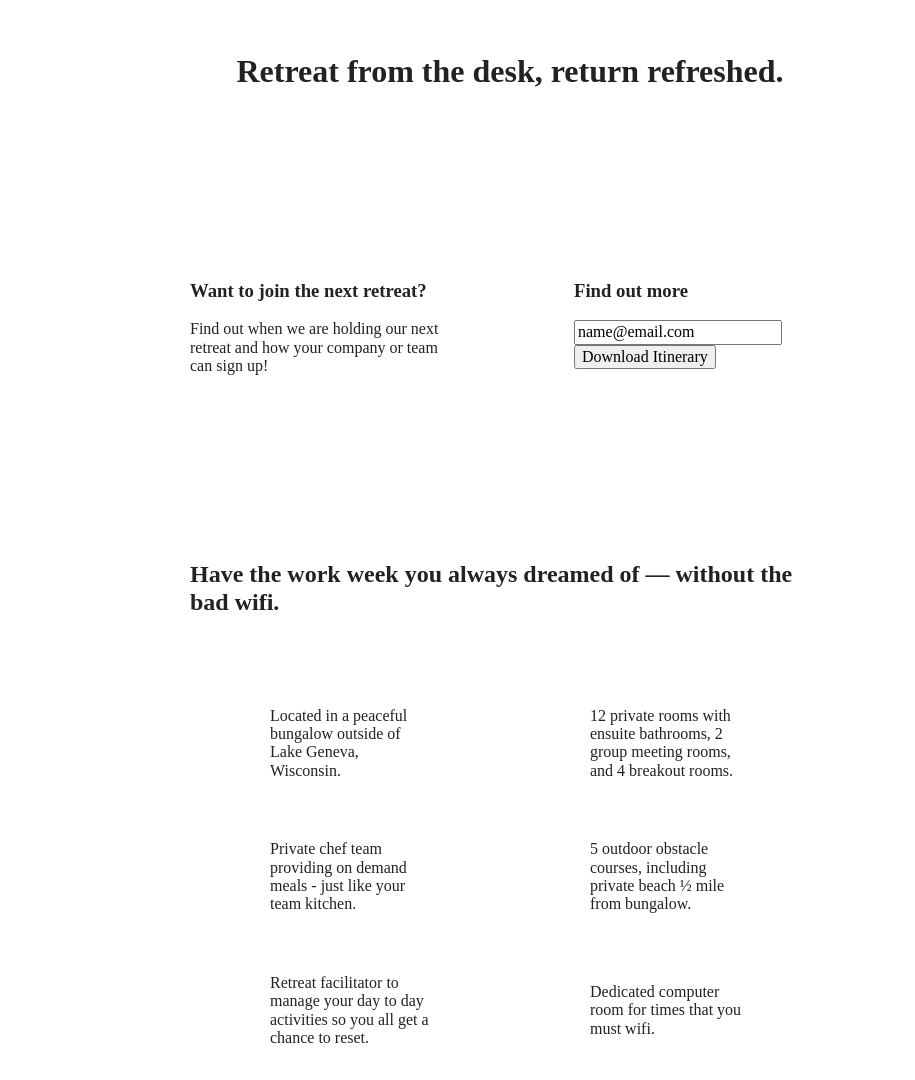
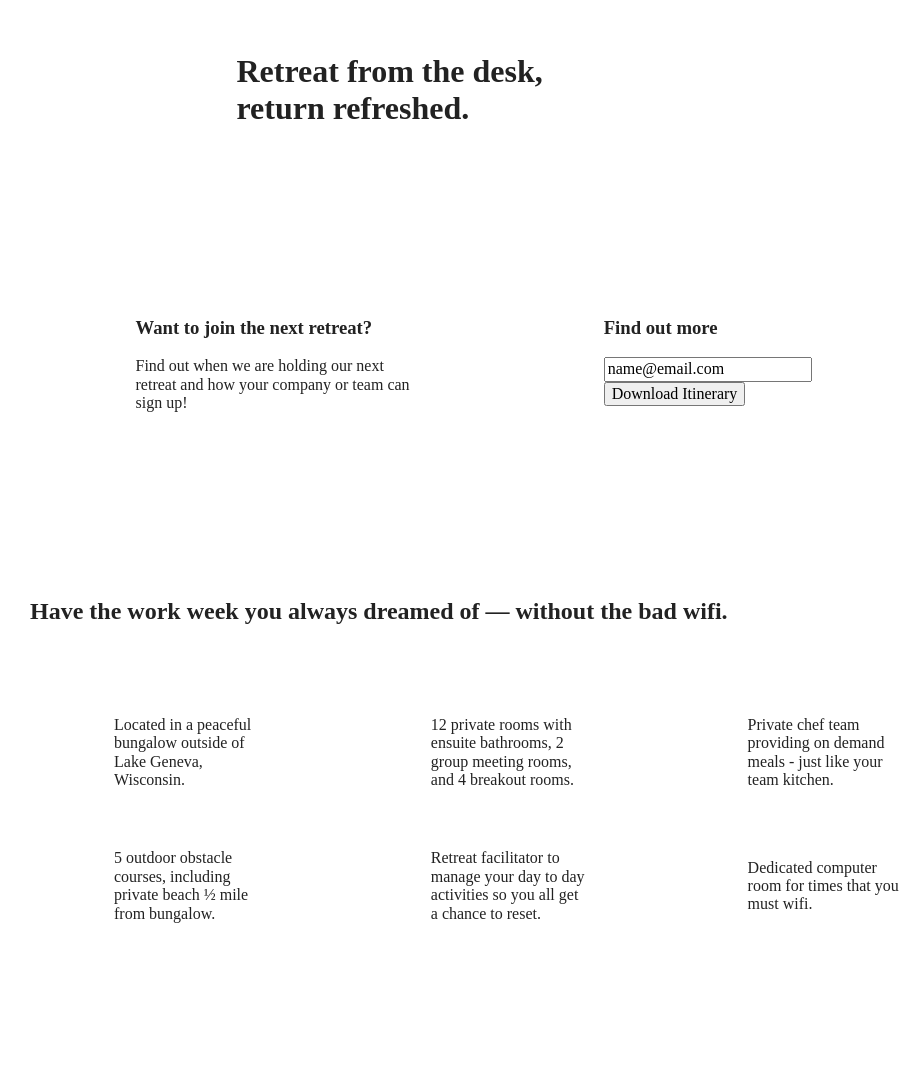
Before and after one commit to saritagarcia/206-unplugged, a website built with Parcel: page index.html in a window 1280 px wide. Shown: the part 203-1283 px from the top of the page, without its empty margins (130-1045 px from the left). Built offline with nearby package versions, Linux system fonts and the light colour scheme.

Commit message:
Wrote desktop styles

```diff
--- a/css/main.css
+++ b/css/main.css
@@ -343,6 +343,7 @@ footer .copyright{
    Modify as content requires.
    ========================================================================== */
 
+   /* ------- TABLET STYLES ------- */
 @media only screen and (min-width: 768px) {
   /* Style adjustments for viewports that meet the condition */
 }
@@ -474,6 +475,60 @@ footer .copyright{
       width: 100%;
     }
 
+    /* ------- DESKTOP STYLES -------*/
+    @media only screen and (min-width:1200px) {
+
+      .content-wrapper {
+        max-width: 960px;
+      }
+
+      /* Hero */
+      .hero-area h1 {
+        width: 60%;
+    }
+
+      /* Aside */
+      aside .content-wrapper {
+        justify-content: space-around;
+      }
+
+      aside .content-wrapper .form-description,
+      aside .content-wrapper .form {
+        width: 30%;
+      }
+
+      /* Features */
+
+      .features h2 {
+        width: 90%;
+      }
+
+      .features article {
+        flex-basis: 33%;
+      }
+
+      /* Reviews */
+      .reviews article div {
+        width: 42%;
+      }
+
+      /* ==========================================================================
+      About Page
+      ========================================================================== */
+
+      .mission h2,
+      .contact-section .content-wrapper h2 {
+          width: 95%;
+      }
+
+      /* ==========================================================================
+      FAQ Page
+      ========================================================================== */
+      .faq h2 {
+        width: 100%;
+      }
+
+    }
 
 @media print,
   (-webkit-min-device-pixel-ratio: 1.25),
```
